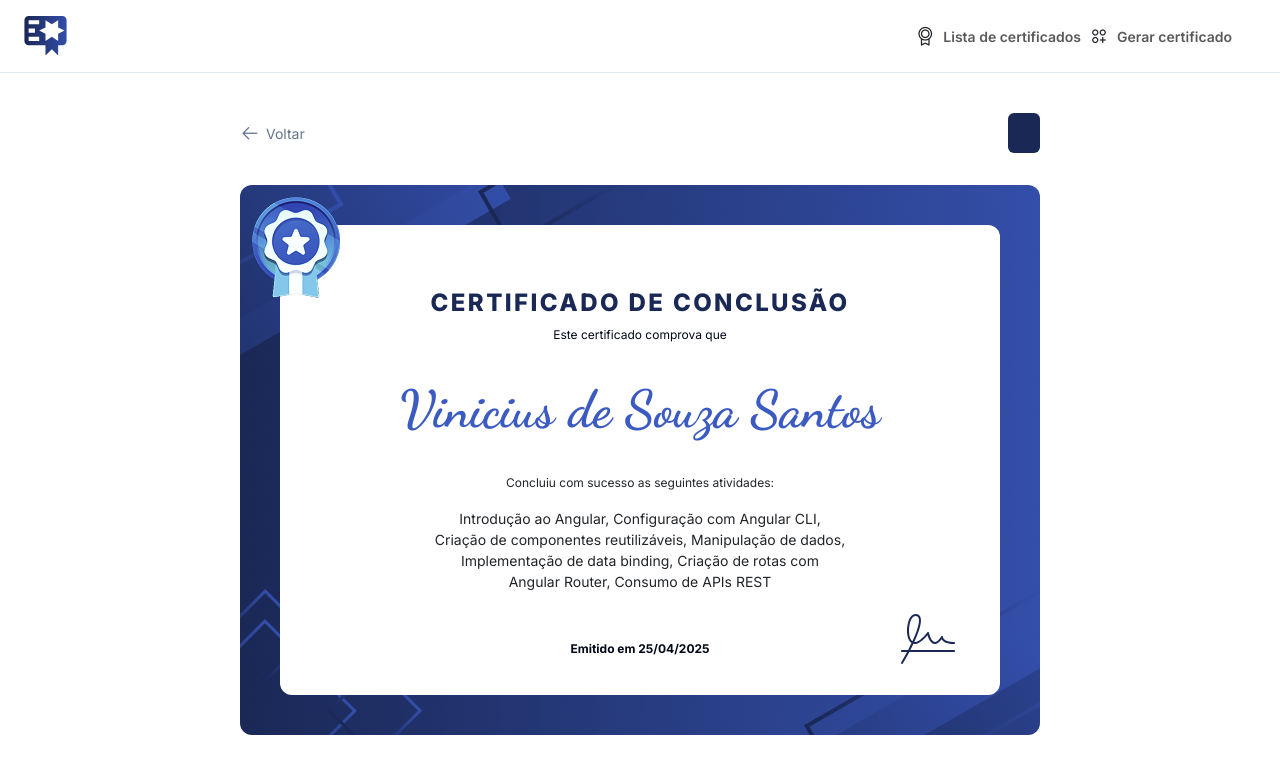
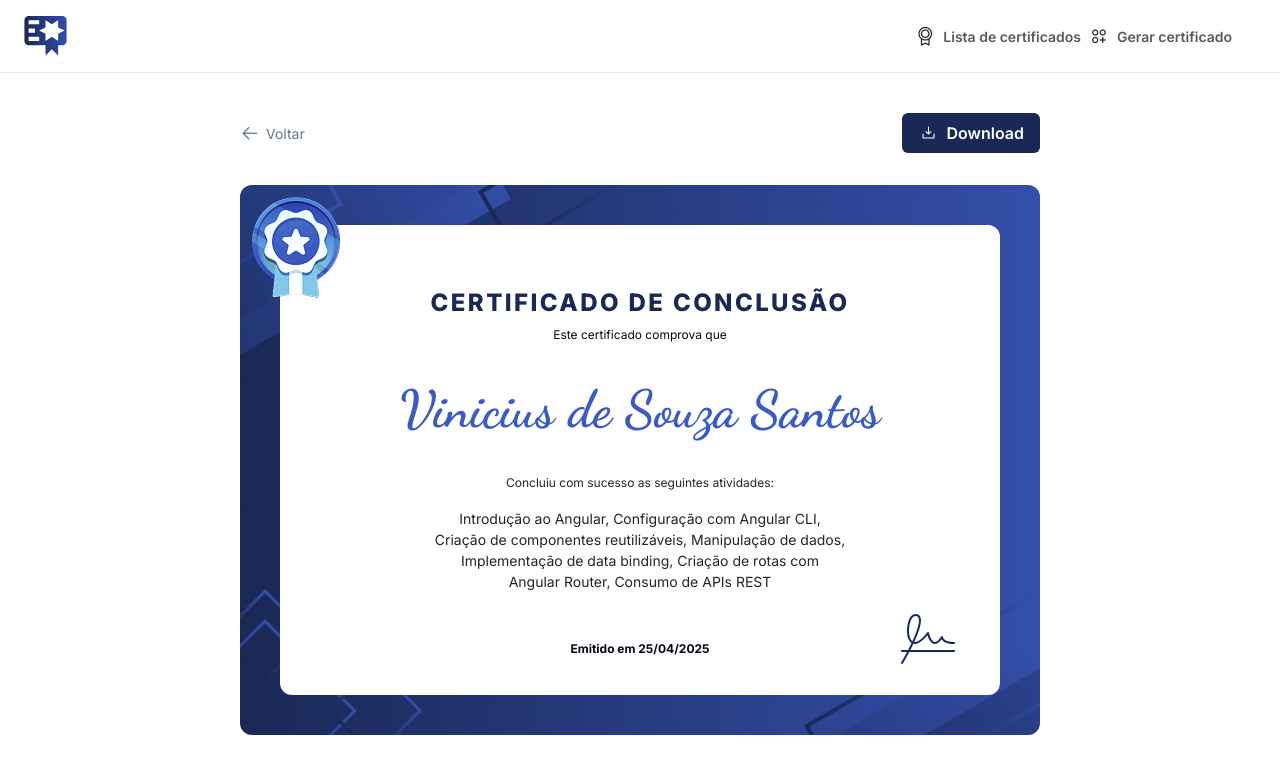
Before and after one commit to gladistory/gerador-certificados, an Angular app: page /preview-certificado/1 in a window 1280 px wide. Shown: the top 774 px of the page. Built offline with nearby package versions, Linux system fonts and the light colour scheme.

Commit message:
ajustes texto dos botões

```diff
--- a/src/app/components/pages/preview-certificado/preview-certificado.html
+++ b/src/app/components/pages/preview-certificado/preview-certificado.html
@@ -2,7 +2,8 @@
     <div class="action-buttons">
         <a class="back-button" href="/"><i class="ph ph-arrow-left"></i>
             Voltar</a>
-        <app-secundary-button></app-secundary-button>
+        <app-secundary-button [textSecundaryButton]="'Download'"
+            [icon]="'ph ph-download-simple'"></app-secundary-button>
     </div>
 
     <div class="preview-certificado">
```
